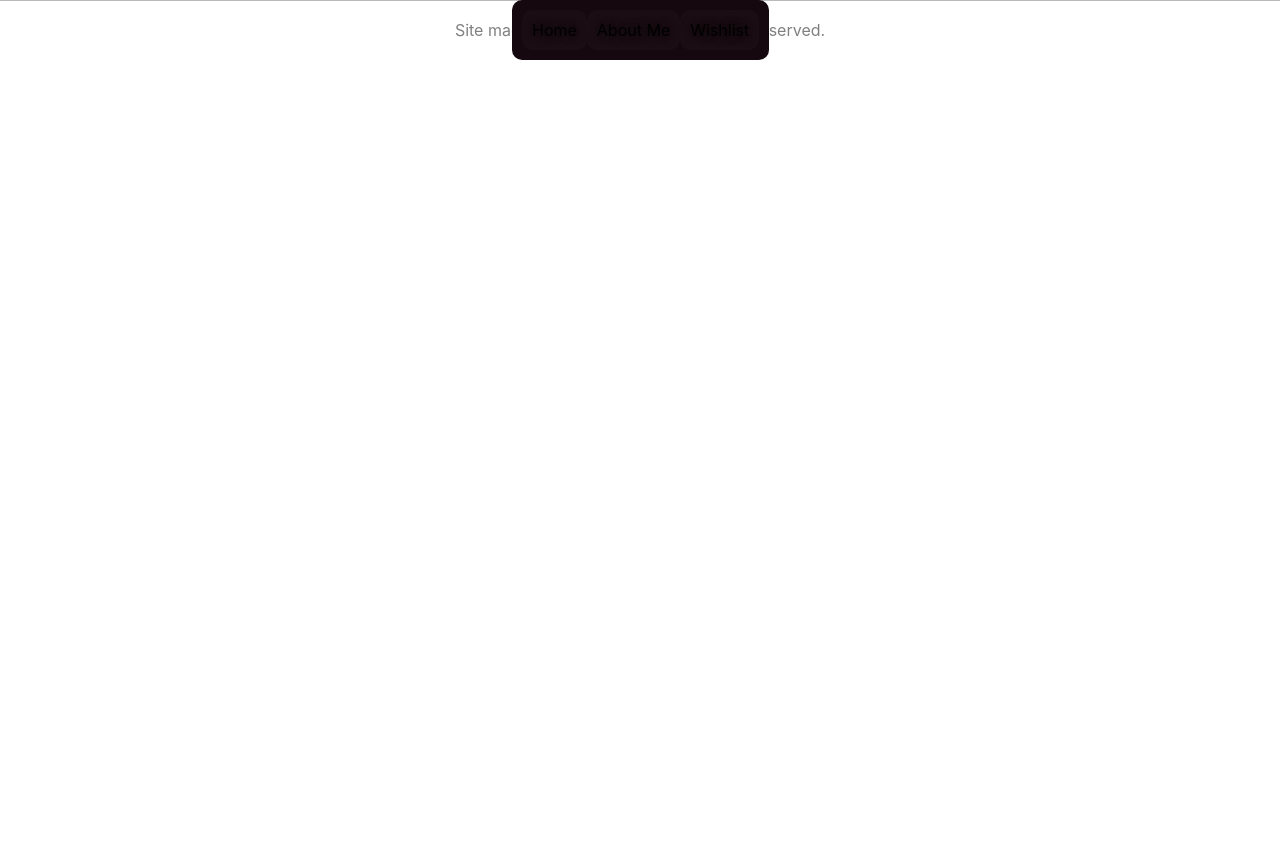
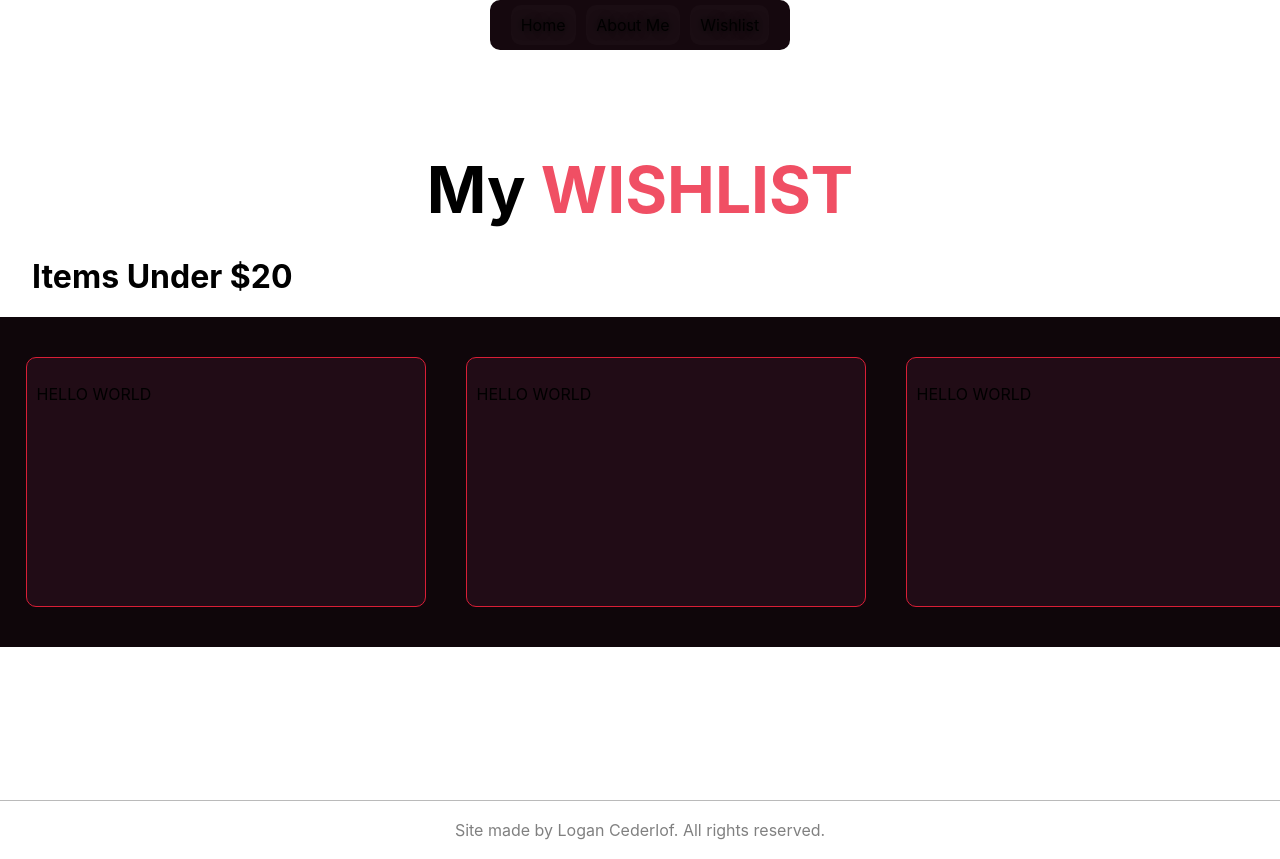
Before and after one commit to DragonOfShuu/Website, a Next.js app: page /wishlist in a window 1280 px wide. Before the commit the page ends 800 px from the top, so only its background shows below. Built offline with nearby package versions, Linux system fonts and the light colour scheme.

Commit message:
Big Update

```diff
--- /dev/null
+++ b/components/itemScroll.tsx
@@ -0,0 +1,17 @@
+import styles from "../styles/ItemScroll.module.css"
+
+type Props = {
+    children: JSX.Element[],
+    header: string
+}
+
+export default function ItemScroll({ header, children }: Props) {
+    return (
+        <>
+            <h1 className={styles.header}>{header}</h1>
+            <div className={styles.scrollable}>
+                {children}
+            </div>
+        </>
+    );
+}
--- a/components/wishlistItem.tsx
+++ b/components/wishlistItem.tsx
@@ -1,13 +1,23 @@
 import { IWishlistItem } from "../types";
+import styles from "../styles/WishlistItem.module.css"
+import { PropsWithChildren } from "react";
 
 type Props = {
-    wishlist: IWishlistItem
+    wishlist: IWishlistItem,
 }
 
-const WishlistItem: React.FC<Props> = ({ wishlist }) => {
+// const WishlistItem: React.FC<Props> = ({ wishlist }) => {
+//     return (
+//         <div className={styles.card}>
+//             <p>HELLO WORLD</p>
+//         </div>
+//     );
+// }
+
+function WishlistItem({ wishlist }: Props) {
     return (
-        <div>
-
+        <div className={styles.card}>
+            <p>HELLO WORLD</p>
         </div>
     );
 }
--- a/pages/index.tsx
+++ b/pages/index.tsx
@@ -3,12 +3,12 @@ import styles from '../styles/Home.module.css'
 export default function Home() {
   return (
     <div className={styles.container}>
-      <main className={styles.main}>
-        <h1 className={styles.title}>
+      <main className="main">
+        <h1 className="title">
           Welcome to my <span>WEBSITE!</span>
         </h1>
 
-        <p className={styles.description}>
+        <p className="description">
           Get started by editing{' '}
           <code className={styles.code}>pages/index.tsx</code>
         </p>
--- a/pages/wishlist.tsx
+++ b/pages/wishlist.tsx
@@ -1,6 +1,38 @@
-import { AppProps } from "next/app";
-import { ComponentProps } from "react";
+import ItemScroll from "../components/itemScroll";
+import WishlistItem from "../components/wishlistItem";
+import styles from '../styles/Wishlist.module.css';
+import { IWishlistItem } from "../types";
 
 export default function Wishlist() {
+    const wishListItem1: IWishlistItem = {
+        id: 0,
+        name: "Burglar Bag",
+        description: "A bag used for bagging bodies",
+        link: "https://www.youtube.com/watch?v=dQw4w9WgXcQ"
+    }
 
+    return (
+        <main className="main">
+            <h1 className="title">
+                My <span>WISHLIST</span>
+            </h1>
+
+            <ItemScroll header="Items Under $20">
+                <WishlistItem wishlist={wishListItem1}></WishlistItem>
+                <WishlistItem wishlist={wishListItem1}></WishlistItem>
+                <WishlistItem wishlist={wishListItem1}></WishlistItem>
+                <WishlistItem wishlist={wishListItem1}></WishlistItem>
+                <WishlistItem wishlist={wishListItem1}></WishlistItem>
+                <WishlistItem wishlist={wishListItem1}></WishlistItem>
+                <WishlistItem wishlist={wishListItem1}></WishlistItem>
+                <WishlistItem wishlist={wishListItem1}></WishlistItem>
+                <WishlistItem wishlist={wishListItem1}></WishlistItem>
+                <WishlistItem wishlist={wishListItem1}></WishlistItem>
+                <WishlistItem wishlist={wishListItem1}></WishlistItem>
+                <WishlistItem wishlist={wishListItem1}></WishlistItem>
+                <WishlistItem wishlist={wishListItem1}></WishlistItem>
+                <WishlistItem wishlist={wishListItem1}></WishlistItem>
+            </ItemScroll>
+        </main>
+    );
 }
--- a/styles/Header.module.css
+++ b/styles/Header.module.css
@@ -1,8 +1,10 @@
 .nav {
     position: fixed;
-    padding: 10px 10px;
-    min-width: 20vw;
-    left: 40%;
+    padding: 5px 10px;
+    min-width: 300px;
+    left: 50%;
+    margin-left: -150px;
+    /* right: 30vw; */
 
     background-color: #15080e;
     border-radius: 10px;
--- /dev/null
+++ b/styles/ItemScroll.module.css
@@ -0,0 +1,38 @@
+.scrollable {
+    display: flex;
+    justify-content: space-between;
+    padding: 5vh 2vw;
+    gap: 40px;
+
+    overflow-x: auto;
+
+    width: 100%;
+    margin: 0;
+    background-color: #0f060a;
+}
+
+.scrollable::-webkit-scrollbar {
+    position: static;
+    height: 0px;
+    transition-property: height;
+}
+
+.scrollable:hover::-webkit-scrollbar {
+    transition-duration: 2s;
+    height: 10px;
+}
+
+.scrollable::-webkit-scrollbar-thumb {
+    background-color: #D91E3699;
+    border-radius: 5px;
+}
+
+.scrollable::-webkit-scrollbar-thumb:hover {
+    background-color: #D91E36dd;
+}
+
+.header {
+    margin-top: 30px;
+    width: 95vw;
+    text-align: left;
+}
--- /dev/null
+++ b/styles/WishlistItem.module.css
@@ -0,0 +1,13 @@
+.card {
+    display: grid;
+    border-radius: 10px;
+    padding: 10px;
+    background-color: #210c16;
+
+    border-color: #D91E36;
+    border-width: 1px;
+    border-style: solid;
+
+    min-height: 250px;
+    min-width: 400px;
+}
--- a/styles/globals.css
+++ b/styles/globals.css
@@ -6,9 +6,59 @@ body {
     Ubuntu, Cantarell, Fira Sans, Droid Sans, Helvetica Neue, sans-serif;
 }
 
+body::-webkit-scrollbar {
+  position: fixed;
+  width: 10px;
+}
+
+body::-webkit-scrollbar-thumb {
+  background-color: #210c16;
+  border-radius: 5px;
+}
+
+body::-webkit-scrollbar-thumb:hover {
+  background-color: #2c101e;
+}
+
+body::-webkit-scrollbar-track {
+  background-color: #00000000;
+}
+
 a {
   color: inherit;
   text-decoration: none;
+}
+
+.main {
+  min-height: 100vh;
+  padding: 4rem 0;
+  flex: 1;
+  display: flex;
+  flex-direction: column;
+  justify-content: center;
+  align-items: center;
+}
+
+.title {
+  margin: 0;
+  line-height: 1.15;
+  font-size: 4rem;
+}
+
+.title span {
+  color: #f04f64;
+  text-decoration: none;
+}
+
+.title,
+.description {
+  text-align: center;
+}
+
+.description {
+  margin: 4rem 0;
+  line-height: 1.5;
+  font-size: 1.5rem;
 }
 
 * {
```
Also changed, not shown: styles/Home.module.css (+0 -32 lines), styles/Wishlist.module.css (added), 1 other file (tests, documents, lock files or other folders).
